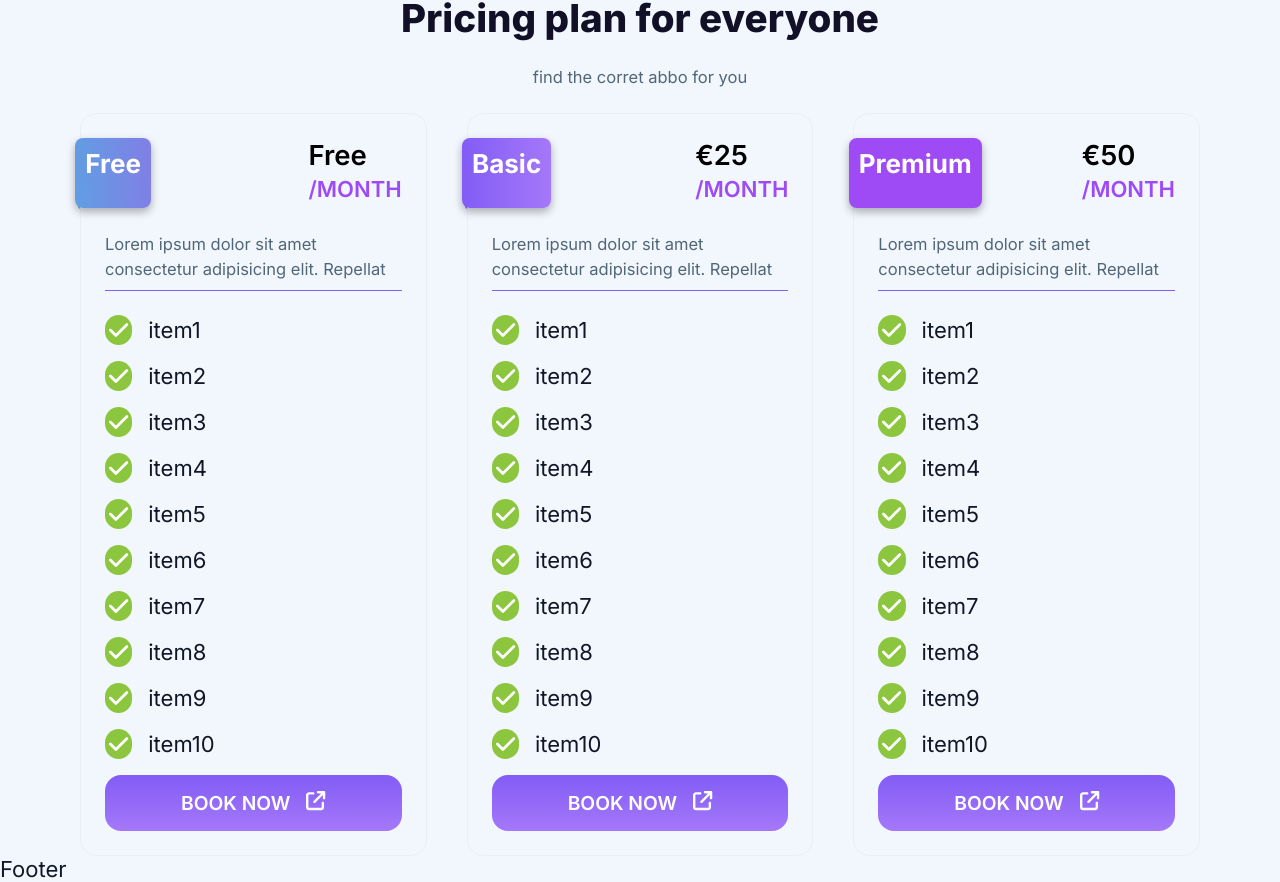
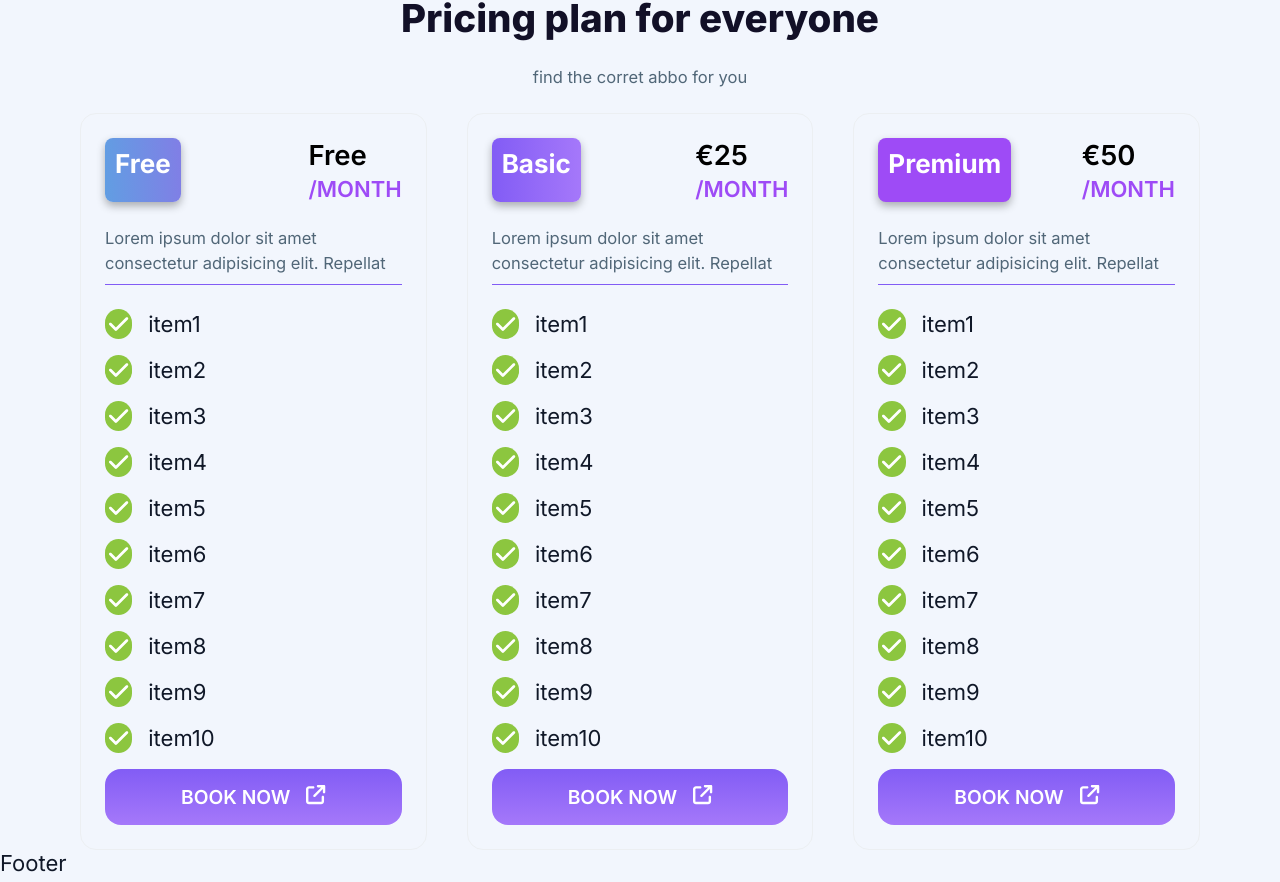
Before and after one commit to danielgen01/financy, a Next.js app: page / in a window 1280 px wide. Shown: the part 2675-3557 px from the top of the page. Built offline with nearby package versions, Linux system fonts and the light colour scheme; no server answers.

Commit message:
feat: remove flag vector for now

```diff
--- a/src/app/components/PricingTeaser/PricingTeaser.styles.module.css
+++ b/src/app/components/PricingTeaser/PricingTeaser.styles.module.css
@@ -116,11 +116,6 @@
 
 
 .StyledFlagTopLeft {
-    height: 50px;
-    align-self: flex-start;
-    left: -10%;
-    position: relative;
-    align-self: flex-start;
     color: white;
     font-size: 26px;
     font-weight: bold;
@@ -130,20 +125,6 @@
 
 }
 
-.StyledFlagTopLeft::before {
-    content:"";
-    position: absolute;
-    transform: skew(0deg, 45deg);
-    bottom:-13%;
-    left:3%;
-    height: 20px;
-    width: 20px;
-    z-index: -1;
-    -webkit-transform: skew();
-    -moz-transform: skew();
-    -ms-transform: skew();
-    -o-transform: skew();
-}
 
 
 
@@ -171,16 +152,3 @@
     background: var(--color-custom-purple)
 
   }
-
-/* flag pseude element will also be adjusted based on variant */
-  .freeVariant::before {
-    background: linear-gradient(267.27deg, #FF00F2 -401.08%, #00FFD9 408.44%);
-}
-
-.basicVariant::before {
-    background: linear-gradient(90deg, #825CF5 0%, #A578FA 100%);
-}
-
-.premiumVariant::before {
-    background: var(--color-custom-purple);
-}
--- a/src/app/pageTemplates/homepage/PricingSection/PricingSection.styles.module.css
+++ b/src/app/pageTemplates/homepage/PricingSection/PricingSection.styles.module.css
@@ -4,7 +4,7 @@
     gap: var(--spacing-2xl);
   }
 
-  @media (width >= 600px) {
+  @media (width >= 960px) {
     .StyledPricingTeasersWrapper {
       grid-template-columns: repeat(2,1fr);
     }
```
